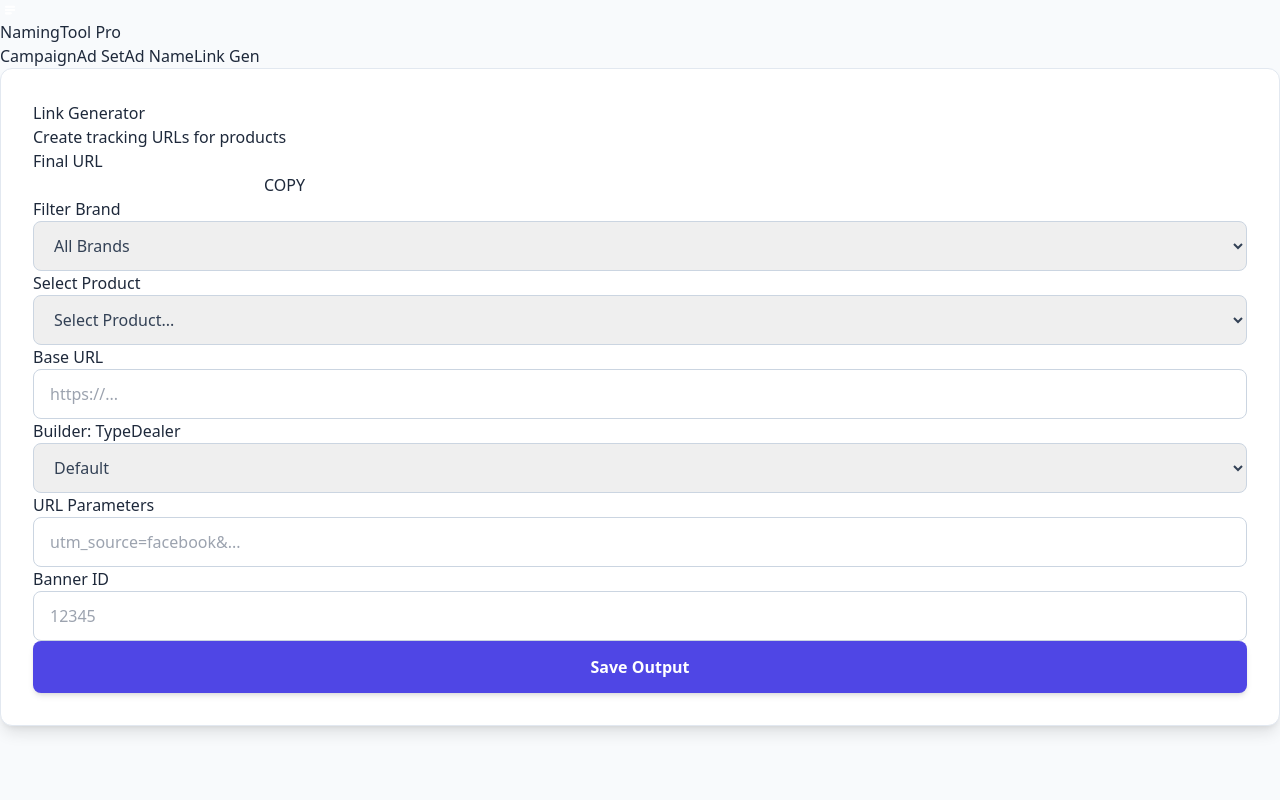
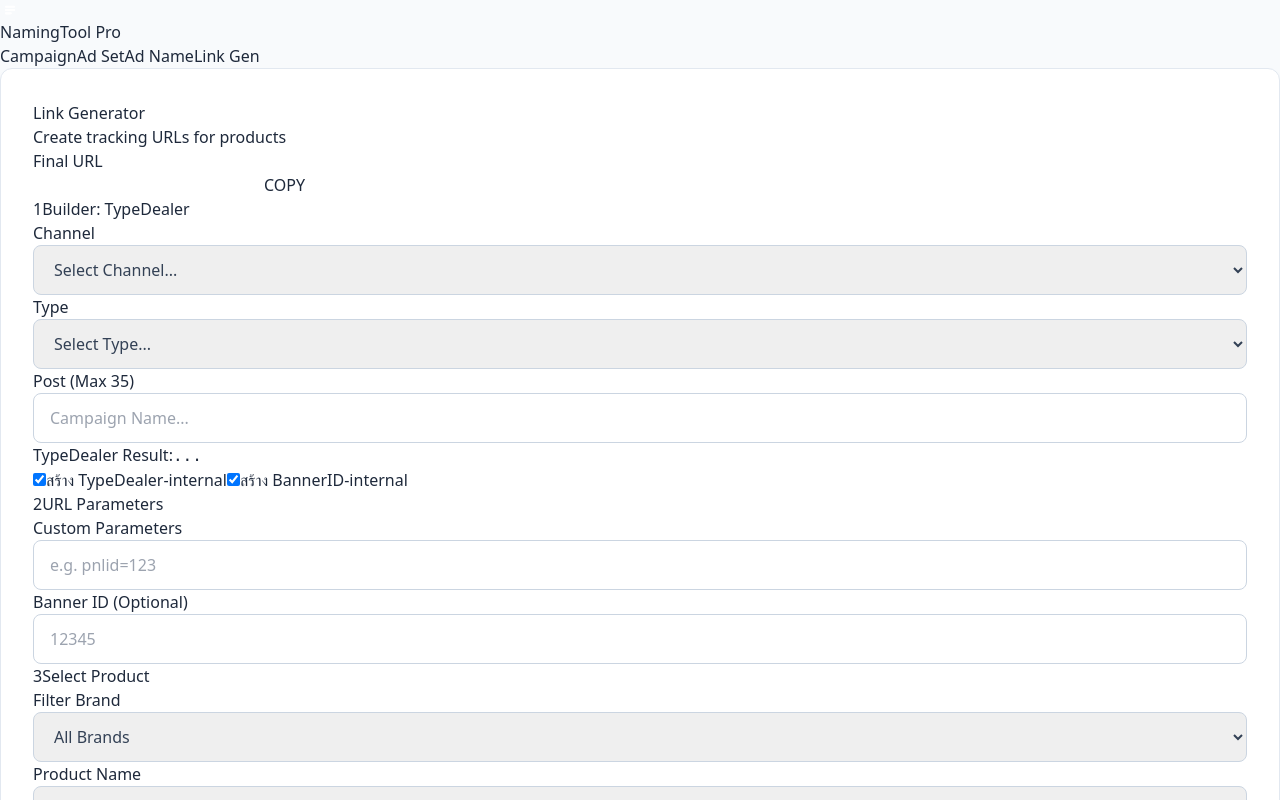
Before and after one commit to weerachitjay-dot/NamingTool, a React (Vite) app: page / in a window 1280 px wide. Both pictures are taken after a click on the button "Link Gen". Shown: the top 800 px of the page. Built offline with nearby package versions, Linux system fonts and the light colour scheme.

Commit message:
Feat: Complete reconstruction of LinkGen to match preview.html specs

```diff
--- a/src/components/LinkGenForm.jsx
+++ b/src/components/LinkGenForm.jsx
@@ -8,22 +8,28 @@
     const [brand, setBrand] = useState('');
     const [product, setProduct] = useState('');
 
-    // Derived state for dropdowns
     const uniqueBrands = [...new Set(APP_CONFIG.linkProducts.map(p => p.brand))];
     const filteredProducts = brand
         ? APP_CONFIG.linkProducts.filter(p => p.brand === brand)
         : APP_CONFIG.linkProducts;
 
+    // Builder State
+    const [builder, setBuilder] = useState({
+        channel: '',
+        type: '',
+        post: '',
+        isInternalType: true, // "สร้าง TypeDealer-internal"
+        isInternalBanner: true // "สร้าง BannerID-internal"
+    });
+
+    // Form State
     const [formData, setFormData] = useState({
         baseUrl: '',
-        builderType: '', // "Link Builder: TypeDealer"
-        utmSource: '',
-        utmMedium: '',
-        utmCampaign: '',
-        utmContent: '',
-        utmTerm: '',
+        params: '',
         bannerId: '',
     });
+
+    const [typeDealerResult, setTypeDealerResult] = useState('');
     const [finalLink, setFinalLink] = useState('');
 
     const handleProductSelect = (prodName) => {
@@ -35,6 +41,21 @@
         }
     };
 
+    // 1. Build TypeDealer Result
+    useEffect(() => {
+        // Logic: Try to match "Legacy" format.
+        // User didn't specify format, but usually it's Channel_Type_Post
+        // We will just concatenate non-empty parts with underscores
+        const parts = [
+            builder.channel,
+            builder.type,
+            builder.post
+        ].filter(Boolean);
+
+        setTypeDealerResult(parts.join('_'));
+    }, [builder.channel, builder.type, builder.post]);
+
+    // 2. Build Final URL
     useEffect(() => {
         let url = formData.baseUrl;
         if (!url) {
@@ -44,25 +65,32 @@
 
         const parts = [];
 
-        // 1. URL Parameters (Manual)
+        // Manual Params
         if (formData.params) parts.push(formData.params);
 
-        // 2. TypeDealer
-        if (formData.builderType) parts.push(`type=${formData.builderType}`);
+        // Banner ID (Internal Toggle logic?)
+        // User said: "สร้าง BannerID-internal /" -> Checked means include it?
+        if (builder.isInternalBanner && formData.bannerId) {
+            parts.push(`bannerid=${formData.bannerId}`);
+        } else if (!builder.isInternalBanner && formData.bannerId) {
+            // If unchecked, do we exclude it? Assuming yes.
+        }
 
-        // 3. Banner ID
-        if (formData.bannerId) parts.push(`bannerid=${formData.bannerId}`);
+        // TypeDealer (Internal Toggle)
+        if (builder.isInternalType && typeDealerResult) {
+            parts.push(`typedealer=${typeDealerResult}`);
+        }
 
         if (parts.length > 0) {
             const joiner = url.includes('?') ? '&' : '?';
             url += joiner + parts.join('&');
         }
         setFinalLink(url);
-    }, [formData]);
+    }, [formData, builder, typeDealerResult]);
 
     const handleSave = () => {
         if (!finalLink) return alert("No link generated");
-        setHistory([{ FinalURL: finalLink, ...formData, Timestamp: new Date().toLocaleString() }, ...history]);
+        setHistory([{ FinalURL: finalLink, ...formData, typeDealer: typeDealerResult, Timestamp: new Date().toLocaleString() }, ...history]);
         alert("Saved!");
     };
 
@@ -88,51 +116,97 @@
                 </div>
             </div>
 
-            <div className="grid grid-cols-1 md:grid-cols-2 gap-6 mb-6 pb-6 border-b border-slate-100">
-                <div>
-                    <label className="block text-sm font-medium text-slate-700 mb-1">Filter Brand</label>
-                    <select value={brand} onChange={e => setBrand(e.target.value)} className="input-field">
-                        <option value="">All Brands</option>
-                        {uniqueBrands.map(b => <option key={b} value={b}>{b}</option>)}
-                    </select>
+            {/* 1. BUILDER: TypeDealer */}
+            <div className="mb-8 bg-slate-50 p-6 rounded-lg border border-slate-200">
+                <h3 className="text-lg font-bold text-slate-700 mb-4 flex items-center gap-2">
+                    <span className="bg-indigo-600 text-white w-6 h-6 rounded-full flex items-center justify-center text-sm">1</span>
+                    Builder: TypeDealer
+                </h3>
+                <div className="grid grid-cols-1 md:grid-cols-3 gap-4 mb-4">
+                    <div>
+                        <label className="block text-sm font-medium text-slate-700 mb-1">Channel</label>
+                        <select value={builder.channel} onChange={e => setBuilder({ ...builder, channel: e.target.value })} className="input-field">
+                            <option value="">Select Channel...</option>
+                            {APP_CONFIG.linkChannels?.map(c => <option key={c} value={c}>{c}</option>)}
+                        </select>
+                    </div>
+                    <div>
+                        <label className="block text-sm font-medium text-slate-700 mb-1">Type</label>
+                        <select value={builder.type} onChange={e => setBuilder({ ...builder, type: e.target.value })} className="input-field">
+                            <option value="">Select Type...</option>
+                            {APP_CONFIG.linkBuilderTypes?.map(t => <option key={t} value={t}>{t}</option>)}
+                        </select>
+                    </div>
+                    <div>
+                        <label className="block text-sm font-medium text-slate-700 mb-1">Post (Max 35)</label>
+                        <input maxLength={35} type="text" value={builder.post} onChange={e => setBuilder({ ...builder, post: e.target.value })} className="input-field" placeholder="Campaign Name..." />
+                    </div>
                 </div>
-                <div>
-                    <label className="block text-sm font-medium text-slate-700 mb-1">Select Product</label>
-                    <select value={product} onChange={e => handleProductSelect(e.target.value)} className="input-field whitespace-normal h-auto py-2">
-                        <option value="">Select Product...</option>
-                        {filteredProducts.map(p => <option key={p.product} value={p.product}>{p.product}</option>)}
-                    </select>
+
+                <div className="bg-white border border-slate-200 p-3 rounded-md mb-4 flex justify-between items-center">
+                    <span className="text-sm font-bold text-slate-500 uppercase">TypeDealer Result:</span>
+                    <code className="text-indigo-600 font-bold">{typeDealerResult || "..."}</code>
+                </div>
+
+                <div className="flex gap-6">
+                    <label className="flex items-center gap-2 cursor-pointer select-none">
+                        <input type="checkbox" checked={builder.isInternalType} onChange={e => setBuilder({ ...builder, isInternalType: e.target.checked })} className="w-4 h-4 text-indigo-600 rounded focus:ring-indigo-500" />
+                        <span className="text-sm text-slate-700">สร้าง TypeDealer-internal</span>
+                    </label>
+                    <label className="flex items-center gap-2 cursor-pointer select-none">
+                        <input type="checkbox" checked={builder.isInternalBanner} onChange={e => setBuilder({ ...builder, isInternalBanner: e.target.checked })} className="w-4 h-4 text-indigo-600 rounded focus:ring-indigo-500" />
+                        <span className="text-sm text-slate-700">สร้าง BannerID-internal</span>
+                    </label>
                 </div>
             </div>
 
-            <div className="space-y-6">
-                <div>
-                    <label className="block text-sm font-medium text-slate-700 mb-1">Base URL</label>
-                    <input type="url" value={formData.baseUrl} onChange={e => setFormData({ ...formData, baseUrl: e.target.value })} className="input-field" placeholder="https://..." />
-                </div>
-
-                <div className="grid grid-cols-1 md:grid-cols-3 gap-4">
+            {/* 2. PARAMETERS */}
+            <div className="mb-8 bg-slate-50 p-6 rounded-lg border border-slate-200">
+                <h3 className="text-lg font-bold text-slate-700 mb-4 flex items-center gap-2">
+                    <span className="bg-indigo-600 text-white w-6 h-6 rounded-full flex items-center justify-center text-sm">2</span>
+                    URL Parameters
+                </h3>
+                <div className="grid grid-cols-1 md:grid-cols-2 gap-4">
                     <div>
-                        <label className="block text-sm font-medium text-slate-700 mb-1">Builder: TypeDealer</label>
-                        <select value={formData.builderType} onChange={e => setFormData({ ...formData, builderType: e.target.value })} className="input-field">
-                            <option value="">Default</option>
-                            <option value="Dealer">Dealer</option>
-                            <option value="Direct">Direct</option>
-                            <option value="Agent">Agent</option>
-                        </select>
+                        <label className="block text-sm font-medium text-slate-700 mb-1">Custom Parameters</label>
+                        <input type="text" value={formData.params} onChange={e => setFormData({ ...formData, params: e.target.value })} className="input-field" placeholder="e.g. pnlid=123" />
                     </div>
                     <div>
-                        <label className="block text-sm font-medium text-slate-700 mb-1">URL Parameters</label>
-                        <input type="text" value={formData.params} onChange={e => setFormData({ ...formData, params: e.target.value })} className="input-field" placeholder="utm_source=facebook&..." />
-                    </div>
-                    <div>
-                        <label className="block text-sm font-medium text-slate-700 mb-1">Banner ID</label>
+                        <label className="block text-sm font-medium text-slate-700 mb-1">Banner ID (Optional)</label>
                         <input type="text" value={formData.bannerId} onChange={e => setFormData({ ...formData, bannerId: e.target.value })} className="input-field" placeholder="12345" />
                     </div>
                 </div>
             </div>
 
-            <button onClick={handleSave} className="btn-primary mt-8">Save Output</button>
+            {/* 3. PRODUCT */}
+            <div className="mb-8 bg-slate-50 p-6 rounded-lg border border-slate-200">
+                <h3 className="text-lg font-bold text-slate-700 mb-4 flex items-center gap-2">
+                    <span className="bg-indigo-600 text-white w-6 h-6 rounded-full flex items-center justify-center text-sm">3</span>
+                    Select Product
+                </h3>
+                <div className="grid grid-cols-1 md:grid-cols-2 gap-6">
+                    <div>
+                        <label className="block text-sm font-medium text-slate-700 mb-1">Filter Brand</label>
+                        <select value={brand} onChange={e => setBrand(e.target.value)} className="input-field">
+                            <option value="">All Brands</option>
+                            {uniqueBrands.map(b => <option key={b} value={b}>{b}</option>)}
+                        </select>
+                    </div>
+                    <div>
+                        <label className="block text-sm font-medium text-slate-700 mb-1">Product Name</label>
+                        <select value={product} onChange={e => handleProductSelect(e.target.value)} className="input-field whitespace-normal h-auto py-2">
+                            <option value="">Select Product...</option>
+                            {filteredProducts.map(p => <option key={p.product} value={p.product}>{p.product}</option>)}
+                        </select>
+                    </div>
+                </div>
+                <div className="mt-4">
+                    <label className="block text-sm font-medium text-slate-700 mb-1">Target Base URL</label>
+                    <input type="url" value={formData.baseUrl} onChange={e => setFormData({ ...formData, baseUrl: e.target.value })} className="input-field bg-slate-100" readOnly />
+                </div>
+            </div>
+
+            <button onClick={handleSave} className="btn-primary">Save Output</button>
             <HistoryTable title="Link" data={history} onClear={() => setHistory([])} onExport={handleExport} />
         </div>
     );
```
Also changed, not shown: src/config.js (+9 -1 lines).
